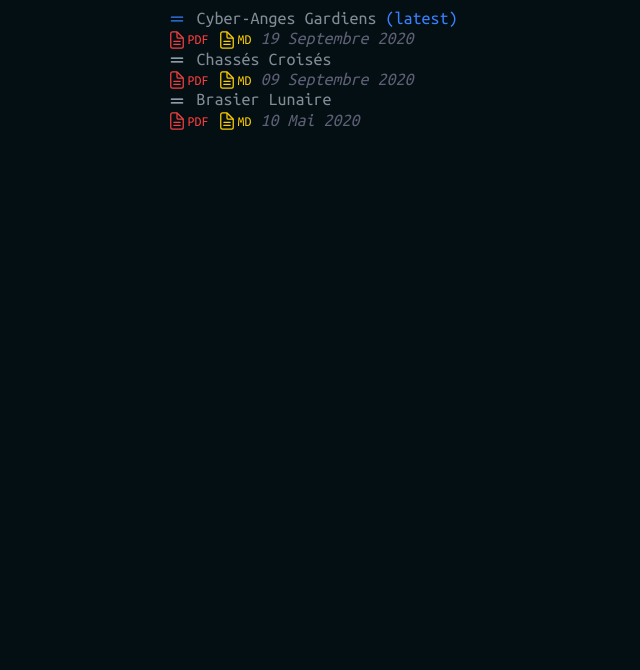
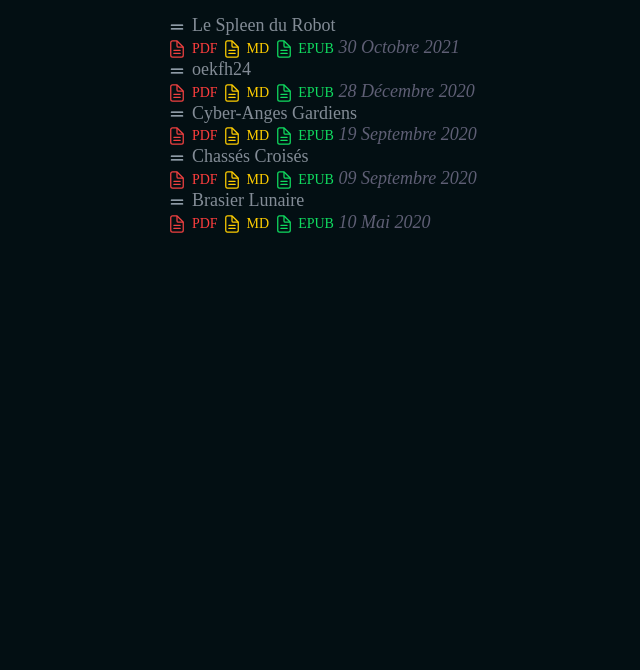
Before and after one commit to alelouis/alelouis.eu, a plain HTML site: page shortstories.html in a window 1280 px wide. Shown: the part 130-800 px from the top of the page, without its empty margins (283-923 px from the left). Drawn offline with nearby package versions, Linux system fonts and the light colour scheme; a web font is replaced by a local one.

Commit message:
adds jinja templating for shortstories update

```diff
--- a/css/style.css
+++ b/css/style.css
@@ -1,6 +1,11 @@
+@font-face {
+  font-family: JuliaMono-Regular;
+  src: url("https://cdnjs.cloudflare.com/ajax/libs/juliamono/0.042/JuliaMono-Regular.woff2");
+}
+
 body {
   background-color: #030F13;
-  font-family: 'Ubuntu Mono';
+  font-family: 'JuliaMono-Regular';
   font-size: 18px;
   color: #BDCAD8
 }
@@ -61,6 +66,7 @@ a {
   color: #5F5F75;
   font-style: italic;
 }
+
 .pdf{
   color: #ff3e3e;
   font-size: 14px;
--- a/shortstories.html
+++ b/shortstories.html
@@ -14,45 +14,125 @@
 </head>
 <body>
   <div class=main-stories>
-    <div class='title'>alelouis.eu</div>
+	<div class='title'><a href='index.html'> alelouis.eu</div></a>
 	<div class='desc'>~/home/alelouis/short-stories<span class='prompt'>$</span></div>
 	<div class='links'>
 	  <ul>
-        <ion-item>
-          <ion-icon item-start name="reorder-two-outline" color='primary' class="icon"></ion-icon>
-          <span class='text'>
-            <a target="_blank" href='https://www.dropbox.com/s/eba0x6onv74np3d/Cyber-ange%20Gardiens.pdf?dl=0'>
-             Cyber-Anges Gardiens
-          </span><span class='latest'>(latest)</span></ion-icon>
-        </ion-item></br>
-          <ion-icon name="document-text-outline" class='icon' color="danger"></ion-icon><span class='pdf'>PDF</span>
-          <ion-icon name="document-text-outline" class='icon' color="warning"></ion-icon><span class='md'>MD</span>
-        </ion-item></a>
-        <span class='date'>19 Septembre 2020</span></br>
 
+			<span class='story'>
 			<ion-item>
 			  <ion-icon item-start name="reorder-two-outline" color='bright' class="icon"></ion-icon>
 			  <span class='text'>
-            <a target="_blank" href='https://www.dropbox.com/s/icmp9c0knby50z2/Chass%C3%A9s%20Crois%C3%A9s.pdf?dl=0'>
+				 Le Spleen du Robot
+			  </span></ion-icon>
+			</ion-item></br>
+			  <a href='https://raw.githubusercontent.com/alelouis/short-stories/main/pdf/le-spleen-du-robot.pdf' download>
+				<ion-icon name="document-text-outline" class='icon' color="danger"></ion-icon>
+				<span class='pdf'>PDF</span>
+			  </a>
+			  <a href='https://raw.githubusercontent.com/alelouis/short-stories/main/md/le-spleen-du-robot.md' download>
+				<ion-icon name="document-text-outline" class='icon' color="warning"></ion-icon>
+				<span class='md'>MD</span>
+			  </a>
+			  <a href='https://raw.githubusercontent.com/alelouis/short-stories/main/epub/le-spleen-du-robot.epub' download>
+				<ion-icon name="document-text-outline" class='icon' style="color: #10dc60" ></ion-icon>
+				<span class='epub'>EPUB</span>
+			  </a>
+			</ion-item>
+			<span class='date'>30 Octobre 2021</span></br>
+			</span>
+
+			<span class='story'>
+			<ion-item>
+			  <ion-icon item-start name="reorder-two-outline" color='bright' class="icon"></ion-icon>
+			  <span class='text'>
+				 oekfh24
+			  </span></ion-icon>
+			</ion-item></br>
+			  <a href='https://raw.githubusercontent.com/alelouis/short-stories/main/pdf/oekfh24.pdf' download>
+				<ion-icon name="document-text-outline" class='icon' color="danger"></ion-icon>
+				<span class='pdf'>PDF</span>
+			  </a>
+			  <a href='https://raw.githubusercontent.com/alelouis/short-stories/main/md/oekfh24.md' download>
+				<ion-icon name="document-text-outline" class='icon' color="warning"></ion-icon>
+				<span class='md'>MD</span>
+			  </a>
+			  <a href='https://raw.githubusercontent.com/alelouis/short-stories/main/epub/oekfh24.epub' download>
+				<ion-icon name="document-text-outline" class='icon' style="color: #10dc60" ></ion-icon>
+				<span class='epub'>EPUB</span>
+			  </a>
+			</ion-item>
+			<span class='date'>28 Décembre 2020</span></br>
+			</span>
+
+			<span class='story'>
+			<ion-item>
+			  <ion-icon item-start name="reorder-two-outline" color='bright' class="icon"></ion-icon>
+			  <span class='text'>
+				 Cyber-Anges Gardiens
+			  </span></ion-icon>
+			</ion-item></br>
+			  <a href='https://raw.githubusercontent.com/alelouis/short-stories/main/pdf/cyber-anges-gardiens.pdf' download>
+				<ion-icon name="document-text-outline" class='icon' color="danger"></ion-icon>
+				<span class='pdf'>PDF</span>
+			  </a>
+			  <a href='https://raw.githubusercontent.com/alelouis/short-stories/main/md/cyber-anges-gardiens.md' download>
+				<ion-icon name="document-text-outline" class='icon' color="warning"></ion-icon>
+				<span class='md'>MD</span>
+			  </a>
+			  <a href='https://raw.githubusercontent.com/alelouis/short-stories/main/epub/cyber-anges-gardiens.epub' download>
+				<ion-icon name="document-text-outline" class='icon' style="color: #10dc60" ></ion-icon>
+				<span class='epub'>EPUB</span>
+			  </a>
+			</ion-item>
+			<span class='date'>19 Septembre 2020</span></br>
+			</span>
+
+			<span class='story'>
+			<ion-item>
+			  <ion-icon item-start name="reorder-two-outline" color='bright' class="icon"></ion-icon>
+			  <span class='text'>
 				 Chassés Croisés
 			  </span></ion-icon>
 			</ion-item></br>
-          <ion-icon name="document-text-outline" class='icon' color="danger"></ion-icon><span class='pdf'>PDF</span>
-          <ion-icon name="document-text-outline" class='icon' color="warning"></ion-icon><span class='md'>MD</span>
-        </ion-item></a>
+			  <a href='https://raw.githubusercontent.com/alelouis/short-stories/main/pdf/chasses-croises.pdf' download>
+				<ion-icon name="document-text-outline" class='icon' color="danger"></ion-icon>
+				<span class='pdf'>PDF</span>
+			  </a>
+			  <a href='https://raw.githubusercontent.com/alelouis/short-stories/main/md/chasses-croises.md' download>
+				<ion-icon name="document-text-outline" class='icon' color="warning"></ion-icon>
+				<span class='md'>MD</span>
+			  </a>
+			  <a href='https://raw.githubusercontent.com/alelouis/short-stories/main/epub/chasses-croises.epub' download>
+				<ion-icon name="document-text-outline" class='icon' style="color: #10dc60" ></ion-icon>
+				<span class='epub'>EPUB</span>
+			  </a>
+			</ion-item>
 			<span class='date'>09 Septembre 2020</span></br>
+			</span>
 
+			<span class='story'>
 			<ion-item>
 			  <ion-icon item-start name="reorder-two-outline" color='bright' class="icon"></ion-icon>
 			  <span class='text'>
-            <a target="_blank" href='https://www.dropbox.com/s/1qkq7qwr7i48brc/Brasier%20Lunaire.pdf?dl=0'>
 				 Brasier Lunaire
 			  </span></ion-icon>
 			</ion-item></br>
-          <ion-icon name="document-text-outline" class='icon' color="danger"></ion-icon><span class='pdf'>PDF</span>
-          <ion-icon name="document-text-outline" class='icon' color="warning"></ion-icon><span class='md'>MD</span>
-        </ion-item></a>
+			  <a href='https://raw.githubusercontent.com/alelouis/short-stories/main/pdf/brasier-lunaire.pdf' download>
+				<ion-icon name="document-text-outline" class='icon' color="danger"></ion-icon>
+				<span class='pdf'>PDF</span>
+			  </a>
+			  <a href='https://raw.githubusercontent.com/alelouis/short-stories/main/md/brasier-lunaire.md' download>
+				<ion-icon name="document-text-outline" class='icon' color="warning"></ion-icon>
+				<span class='md'>MD</span>
+			  </a>
+			  <a href='https://raw.githubusercontent.com/alelouis/short-stories/main/epub/brasier-lunaire.epub' download>
+				<ion-icon name="document-text-outline" class='icon' style="color: #10dc60" ></ion-icon>
+				<span class='epub'>EPUB</span>
+			  </a>
+			</ion-item>
 			<span class='date'>10 Mai 2020</span></br>
+			</span>
 
 	  </ul>
 	</div>
```
Also changed, not shown: index.html (+5 -5 lines), shortstories.json (added, +29 -0 lines), template.html (added, +3 -0 lines), templates/shortstories.html (added, +50 -0 lines), .nova/Configuration.json (added), .nova/Tasks/Run.json (added), 1 other file. Lines whose indentation alone changed are shown as unchanged.
